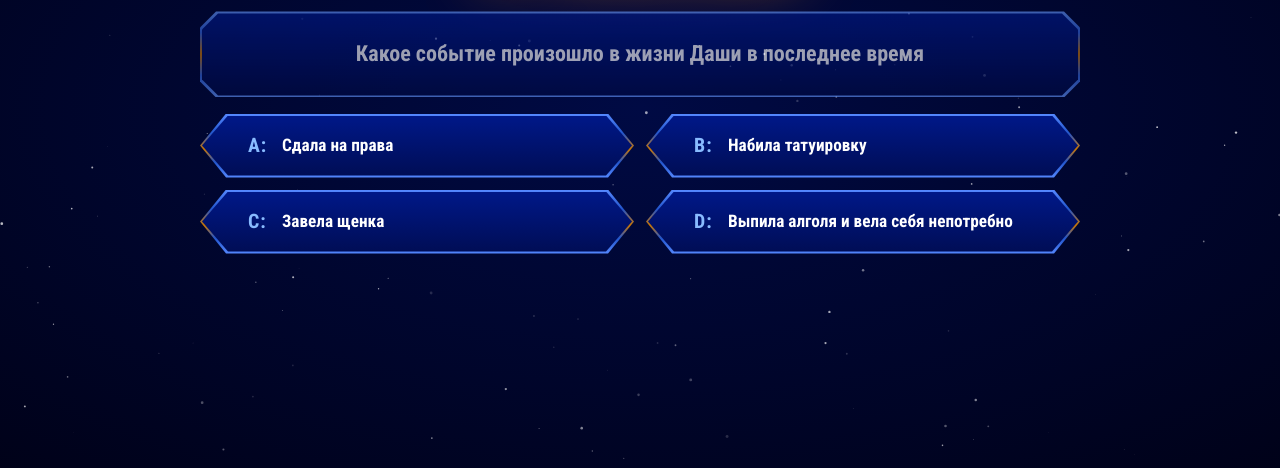
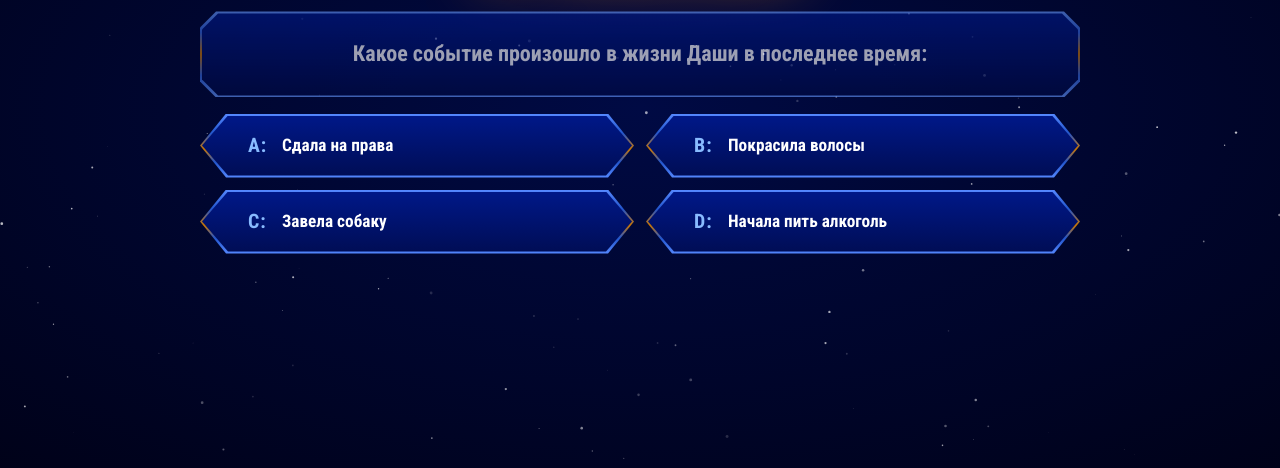
Before and after one commit to EGrechishnikov/EGrechishnikov, a plain HTML site: page index.html in a window 1280 px wide. Shown: the part 332-800 px from the top of the page. Drawn offline with Linux system fonts and the light colour scheme.

Commit message:
Update index.html

```diff
--- a/index.html
+++ b/index.html
@@ -222,13 +222,13 @@
 
     const PRIZE = "$1,000,000";
 
-    const QUESTION = "Какое событие произошло в жизни Даши в последнее время";
+    const QUESTION = "Какое событие произошло в жизни Даши в последнее время:";
 
     const OPTIONS = [
         "Сдала на права",
-        "Набила татуировку",
-        'Завела щенка',
-        "Выпила алголя и вела себя непотребно"
+        "Покрасила волосы",
+        "Завела собаку",
+        "Начала пить алкоголь"
     ];
 
     // Index of the CORRECT answer: 0 = A, 1 = B, 2 = C, 3 = D
```
